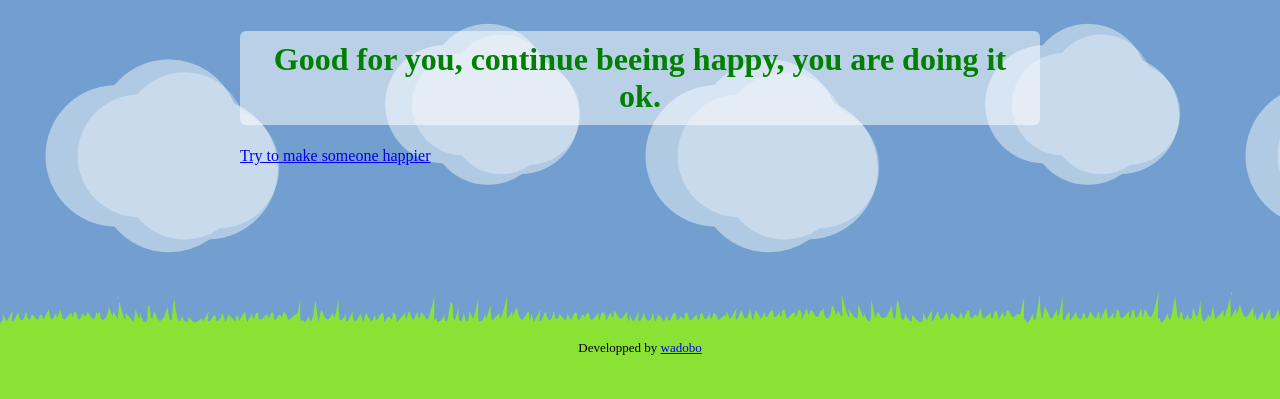
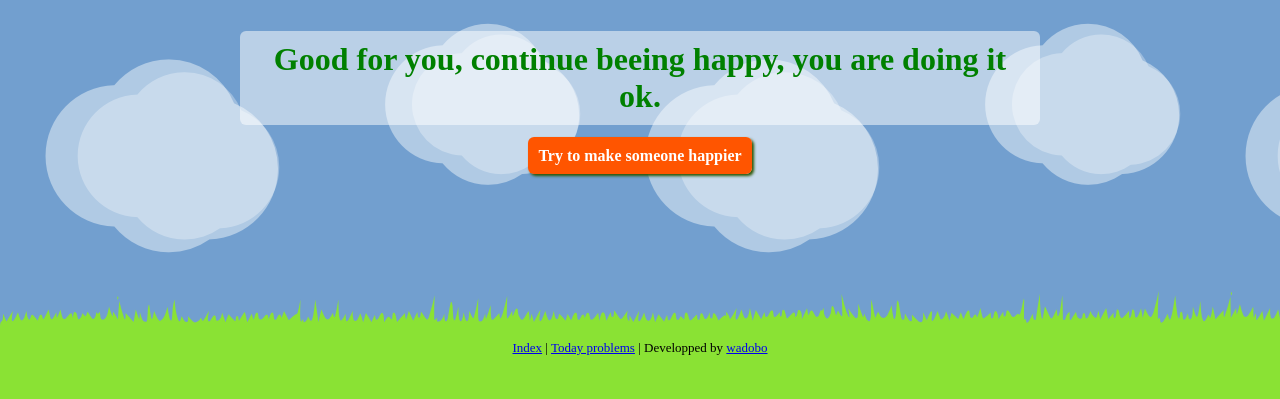
Before and after one commit to danigm/happy, a Django app: page /good/for/you/ in a window 1280 px wide. Shown: the top 399 px of the page. Run offline with Django 3.2, Linux system fonts and the light colour scheme; parts of the project's set-up code (start-up, migrations or seed data) failed here and were passed over.

Commit message:
favicon and styles

```diff
--- a/happy/happyapp/static/css/happystyle.css
+++ b/happy/happyapp/static/css/happystyle.css
@@ -235,3 +235,32 @@ label {
 .voteform {
     height: 4px;
 }
+
+#makead {
+    text-align: center;
+    margin: 20px auto;
+}
+
+#makead a {
+    text-align: center;
+    padding: 10px;
+    text-decoration: none;
+    font-weight: bold;
+
+    background: #FF5500;
+    color: white;
+
+    -webkit-border-radius: 6px;
+    -moz-border-radius: 6px;
+    -khtml-border-radius: 6px;
+    border-radius: 6px;
+
+    -moz-box-shadow: 2px 2px 3px #295500;
+    -webkit-box-shadow: 2px 2px 3px #295500;
+    box-shadow: 2px 2px 3px #295500;
+}
+
+#makead a:hover {
+    color: black;
+    background: #FFCC00;
+}
--- a/happy/happyapp/templates/happyapp/base.html
+++ b/happy/happyapp/templates/happyapp/base.html
@@ -1,8 +1,10 @@
+{% load i18n %}
 <html>
 
     <head>
         <title> {% block title %} Be happy :D {% endblock %} </title>
         <link rel="stylesheet" href="{{ STATIC_URL }}css/happystyle.css" type="text/css" />
+        <link rel="shortcut icon" href="{{ STATIC_URL }}favicon.ico" type="image/x-icon" />
         {% block extrahead %}
         {% endblock %}
     </head>
@@ -17,6 +19,8 @@
             </div>
             <div id="prefoot"></div>
             <div id="foot">
+                <a href="{% url index %}">{% trans "Index" %}</a> |
+                <a href="{% url advise %}">{% trans "Today problems" %}</a> |
                 Developped by <a href="http://wadobo.com">wadobo</a>
             </div>
         </div>
--- a/happy/happyapp/templates/happyapp/good_for_you.html
+++ b/happy/happyapp/templates/happyapp/good_for_you.html
@@ -11,6 +11,6 @@ Good for you, continue beeing happy, you are doing it ok.
 {% endblocktrans %}
 </h1>
 
-<a href="{% url advise %}">{% trans "Try to make someone happier" %}</a>
+{% include "happyapp/makead.html" %}
 
 {% endblock %}
--- a/happy/happyapp/templates/happyapp/index.html
+++ b/happy/happyapp/templates/happyapp/index.html
@@ -22,6 +22,6 @@
 
 <div class="clear"></div>
 
-<a href="{% url advise %}">{% trans "Try to make someone happier" %}</a>
+{% include "happyapp/makead.html" %}
 
 {% endblock %}
--- /dev/null
+++ b/happy/happyapp/templates/happyapp/makead.html
@@ -0,0 +1,5 @@
+{% load i18n %}
+
+<div id="makead">
+    <a href="{% url advise %}">{% trans "Try to make someone happier" %}</a>
+</div>
```
Also changed, not shown: happy/happyapp/static/favicon.ico (added). Lines whose indentation alone changed are shown as unchanged.
